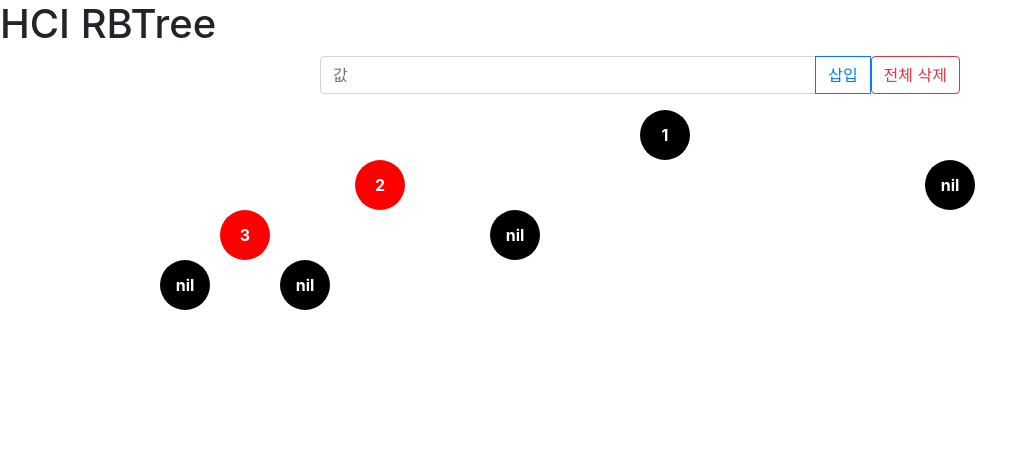
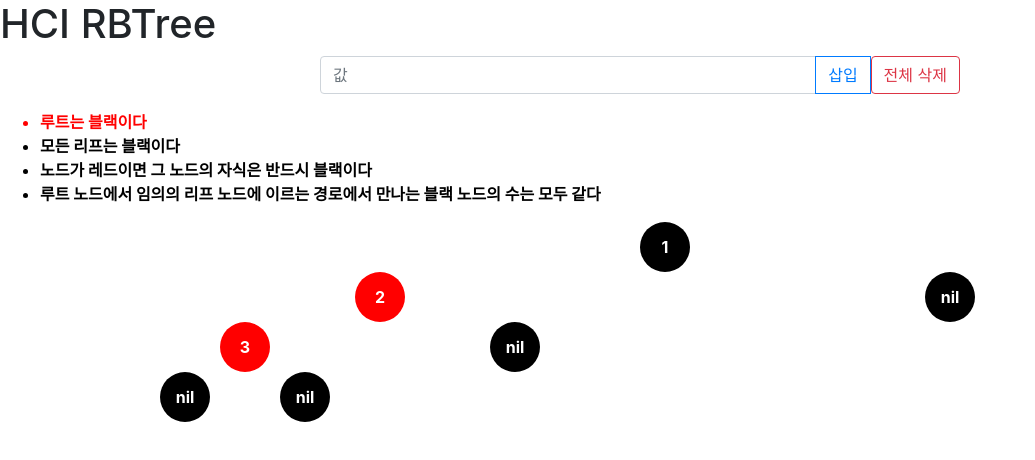
Before and after one commit to dohyeunglee/hci, an Angular app: page / in a window 1280 px wide. Shown: the top 460 px of the page, without its empty margins (0-1035 px from the left). Built offline with nearby package versions, Linux system fonts and the light colour scheme.

Commit message:
feat: PropertyComponent added

```diff
--- a/src/app/app.component.html
+++ b/src/app/app.component.html
@@ -6,6 +6,7 @@
   </div>
   <button class="btn btn-outline-danger" (click)="clearAll()">전체 삭제</button>
 </div>
+<property [violations]="rbTree.violations"></property>
 <div class="tree">
-  <tree [root]="rbTree.root"></tree>
+  <tree *ngIf="rbTree.root" [root]="rbTree.root"></tree>
 </div>
--- a/src/app/app.component.ts
+++ b/src/app/app.component.ts
@@ -1,6 +1,6 @@
 import { Component } from '@angular/core';
 import { RBTreeService } from './rb-tree.service';
-import { RBTree, Color } from './models';
+import { RBTree, Color, RBProperty } from './models';
 
 @Component({
   selector: 'app-root',
@@ -34,7 +34,7 @@ export class AppComponent {
       },
       color: Color.BLACK
     },
-    violations: null
+    violations: [RBProperty.PROPERTY1]
   };
   constructor(private tree: RBTreeService) {}
 
--- a/src/app/app.module.ts
+++ b/src/app/app.module.ts
@@ -7,9 +7,10 @@ import { ServiceWorkerModule } from '@angular/service-worker';
 import { environment } from '../environments/environment';
 import { TreeComponent } from './tree/tree.component';
 import { ColorPipe } from './color.pipe';
+import { PropertyComponent } from './property/property.component';
 
 @NgModule({
-  declarations: [AppComponent, TreeComponent, ColorPipe],
+  declarations: [AppComponent, TreeComponent, ColorPipe, PropertyComponent],
   imports: [
     BrowserModule,
     ServiceWorkerModule.register('/ngsw-worker.js', {
--- a/src/app/models.ts
+++ b/src/app/models.ts
@@ -15,10 +15,10 @@ export interface Node {
 
 export interface RBTree {
   root: Node;
-  violations: RBTreeProperty[] | null;
+  violations: RBProperty[] | null;
 }
 
-export enum RBTreeProperty {
+export enum RBProperty {
   PROPERTY1 = '루트는 블랙이다',
   PROPERTY2 = '모든 리프는 블랙이다',
   PROPERTY3 = '노드가 레드이면 그 노드의 자식은 반드시 블랙이다',
--- /dev/null
+++ b/src/app/property/property.component.html
@@ -0,0 +1,5 @@
+<ul>
+  <li *ngFor="let property of properties" [style.color]="violations.includes(property) ? 'red' : 'black'">
+    <b>{{ property }}</b>
+  </li>
+</ul>
--- /dev/null
+++ b/src/app/property/property.component.ts
@@ -0,0 +1,18 @@
+import { Component, OnInit, Input } from '@angular/core';
+import { RBProperty } from '../models';
+
+@Component({
+  selector: 'property',
+  templateUrl: './property.component.html',
+  styleUrls: ['./property.component.css']
+})
+export class PropertyComponent implements OnInit {
+  @Input() violations: RBProperty[] = [];
+  properties: string[];
+
+  constructor() {}
+
+  ngOnInit() {
+    this.properties = Object.values(RBProperty);
+  }
+}
--- a/src/app/tree/tree.component.html
+++ b/src/app/tree/tree.component.html
@@ -1,9 +1,9 @@
-<div #rootElem class="circle" [style.background]="root?.color | color">
+<div class="circle" [style.background]="root?.color | color">
   <b>{{ root?.value }}</b>
 </div>
 <div class="container">
   <div class="row">
-    <div class="col" #leftElem>
+    <div class="col">
       <tree *ngIf="left else nil" [root]="left"></tree>
     </div>
     <div class="col">
@@ -11,7 +11,6 @@
     </div>
   </div>
 </div>
-
 <ng-template #nil>
   <div class="circle">
     <b>nil</b>
--- a/src/app/tree/tree.component.ts
+++ b/src/app/tree/tree.component.ts
@@ -5,8 +5,8 @@ import {
   Output,
   EventEmitter,
   ChangeDetectionStrategy,
-  ViewChild,
-  AfterViewInit
+  AfterViewInit,
+  OnChanges
 } from '@angular/core';
 import { Color, Node } from '../models';
 
@@ -16,16 +16,16 @@ import { Color, Node } from '../models';
   styleUrls: ['./tree.component.css'],
   changeDetection: ChangeDetectionStrategy.OnPush
 })
-export class TreeComponent implements OnInit, AfterViewInit {
+export class TreeComponent implements OnInit, AfterViewInit, OnChanges {
   @Input() root: Node;
-  @ViewChild('rootElem') rootElem;
-  @ViewChild('leftElem') leftElem;
   left: Node;
   right: Node;
 
   constructor() {}
 
-  ngOnInit() {
+  ngOnInit() {}
+
+  ngOnChanges() {
     this.left = this.root && this.root.children.left;
     this.right = this.root && this.root.children.right;
   }
```
Also changed, not shown: src/app/property/property.component.css (added).
